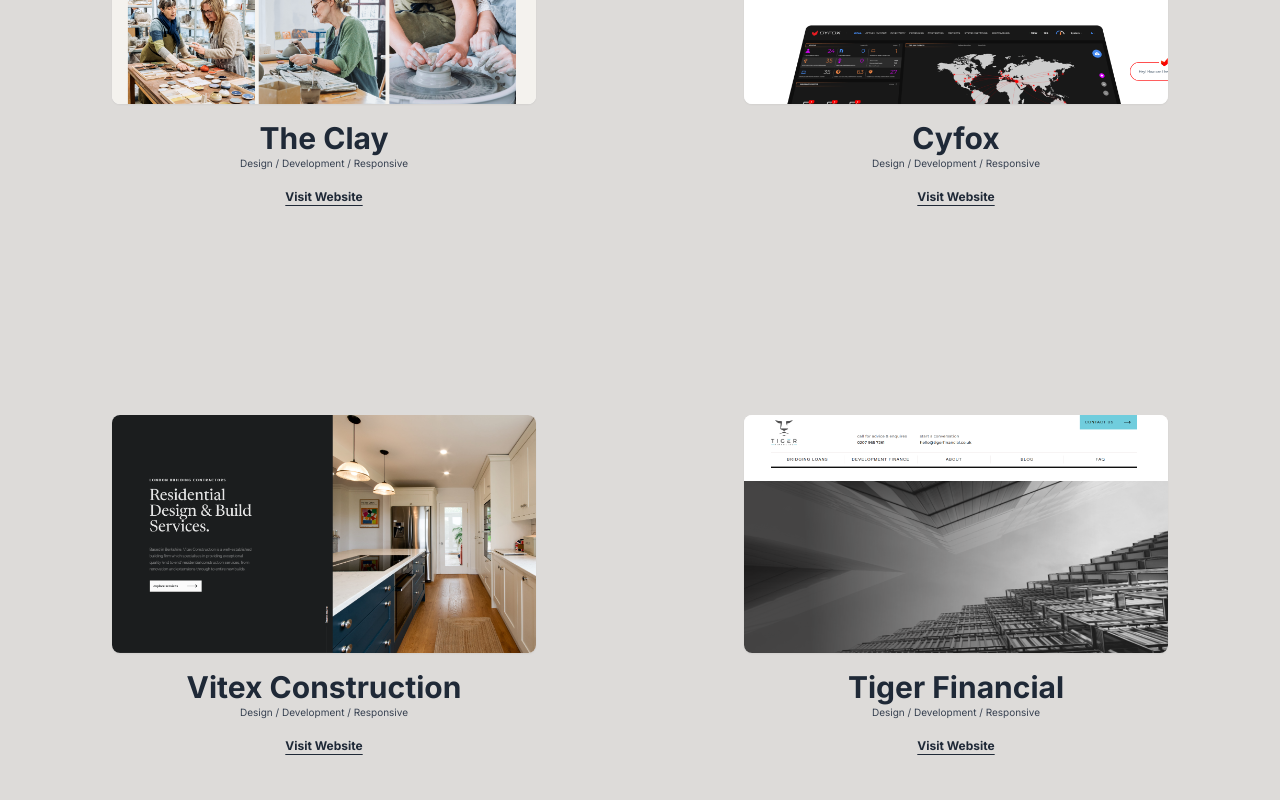
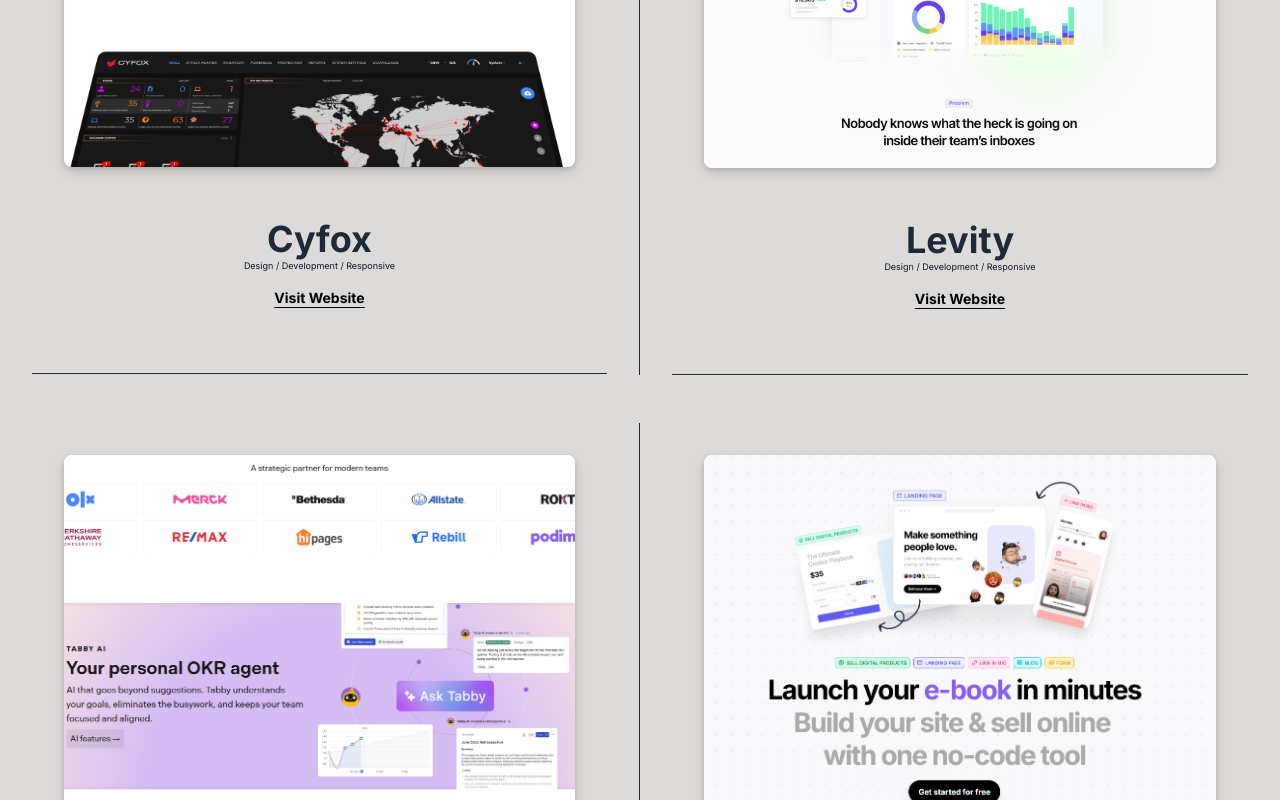
Before and after one commit to healer0805/GW-Portfolio, a Next.js app: page / in a window 1280 px wide. Shown: the part 1060-1860 px from the top of the page. Built offline with nearby package versions, Linux system fonts and the light colour scheme.

Commit message:
update: style

```diff
--- a/app/globals.css
+++ b/app/globals.css
@@ -34,9 +34,9 @@
     font-weight: bold;
     display: inline-block;
     text-align: left;
-    color: #2C2A2F;
-    letter-spacing: 0px;
-    font-size: 16px;
+    color: #202630;
+    letter-spacing: 0;
+    font-size: 13px;
     cursor: pointer;
     transition: background-color 0.5s ease;
   }
@@ -51,6 +51,7 @@
 
   .underline-straight {
     text-decoration: underline;
+    text-decoration-thickness: 1px;
     text-underline-offset: 0.25rem;
   }
 
@@ -110,3 +111,70 @@
   /* background-color: #000; */
   border-color: #000;
 }
+
+/* Custom media query for 1440px width */
+/* Responsive breakpoints for project cards */
+/* At 1200px and above: px-2em, pt-2em, pb-4em */
+@media (min-width: 1200px) {
+  .project-card-1200 {
+    padding-left: 2em;
+    padding-right: 2em;
+    padding-top: 2em;
+    padding-bottom: 4em;
+  }
+}
+
+/* At 1024px: pt-3em, pb-5em */
+@media (width: 1024px) {
+  .project-card-1024 {
+    padding-top: 2em;
+    padding-bottom: 7em;
+  }
+}
+
+/* At 800px and below: single column and p-3em */
+@media (max-width: 800px) {
+  .project-card-800 {
+    padding: 3em;
+    padding-bottom: 6em;
+  }
+}
+
+/* At exactly 1440px: revert to original layout padding */
+@media (width: 1440px) {
+  .project-card-1440 {
+    padding-left: 2em;
+    padding-right: 2em;
+    padding-top: 3.5em;
+    padding-bottom: 12em;
+  }
+}
+
+/* Grid layout for projects section - 2 columns above 800px, 1 column at 800px and below */
+@media (min-width: 801px) {
+  .project-grid-800 {
+    grid-template-columns: repeat(2, minmax(0, 1fr));
+  }
+}
+
+/* Project card title font size for width < 1200px */
+@media (max-width: 1199px) {
+  .project-title-responsive {
+    font-size: 30px;
+    line-height: 35px !important;
+  }
+}
+
+/* Remove vertical line between columns when width < 800px */
+@media (max-width: 799px) {
+  .project-column-border {
+    border-right: none !important;
+    padding-right: 0 !important;
+    padding-left: 0 !important;
+  }
+}
+
+/* Project image shadow - consistent across all widths */
+.project-image-shadow {
+  box-shadow: 0 4px 12px rgba(0, 0, 0, 0.15), 0 2px 4px rgba(0, 0, 0, 0.1);
+}
--- a/components/Navbar.tsx
+++ b/components/Navbar.tsx
@@ -41,7 +41,7 @@
             />
           </div>
         </Link>
-        <div className="flex gap-8">
+        <div className="flex gap-5">
           {navItems.map((item) => {
             const isActive = pathname === item.href
             return (
--- a/components/Projects/ProjectCard.tsx
+++ b/components/Projects/ProjectCard.tsx
@@ -9,26 +9,31 @@
 
 export default function ProjectCard({ title, description, image, url }: ProjectCardProps) {
   return (
-    <div className="group cursor-pointer p-20 text-center">
-      <div className="mb-4 overflow-hidden rounded-lg bg-white shadow-sm transition-all duration-300 group-hover:shadow-lg">
-        <div className="relative aspect-video w-full overflow-hidden">
+    <div className="group text-center border-b border-gray-800 pt-[3.5em] pb-[12em] px-[2em] project-card-1024 project-card-1200 project-card-800 project-card-1440">
+      <a
+        href={url}
+        target="_blank"
+        rel="noopener noreferrer"
+        className="block mb-4 overflow-hidden rounded-lg bg-white project-image-shadow transition-all duration-300 group-hover:shadow-xl cursor-pointer"
+      >
+        <div className="relative w-full overflow-hidden" style={{ aspectRatio: '16/11' }}>
           <Image
             src={image}
             alt={title}
             fill
             className="object-cover transition-transform duration-500 ease-out group-hover:scale-110"
-            sizes="(max-width: 768px) 100vw, (max-width: 1200px) 50vw, 33vw"
+            sizes="(max-width: 768px) 100vw, (max-width: 1200px) 40vw, 33.33vw"
           />
           <div className="absolute inset-0 bg-black opacity-0 transition-opacity duration-300 group-hover:opacity-5" />
         </div>
-      </div>
-      <h3 className="text-3xl font-bold text-gray-800 transition-colors duration-300 group-hover:text-gray-900">{title}</h3>
-      <p className="text-[10px] text-gray-700 mb-3 transition-colors duration-300 group-hover:text-gray-800">{description}</p>
+      </a>
+      <h3 className="text-4xl font-bold text-gray-800 transition-colors duration-300 group-hover:text-gray-900 pt-[1em] project-title-responsive">{title}</h3>
+      <p className="text-[9px] text-gray-900 mb-3 transition-colors duration-300 group-hover:text-gray-800">{description}</p>
       <a
         href={url}
         target="_blank"
         rel="noopener noreferrer"
-        className="text-[12px] text-gray-800 underline-straight hover:text-gray-600 transition-all duration-300 inline-block font-bold group-hover:translate-x-1"
+        className="text-[14px] text-black underline-straight hover:text-gray-600 transition-all duration-300 inline-block font-bold group-hover:translate-x-1"
       >
         Visit Website
       </a>
--- a/components/Projects/ProjectsSection.tsx
+++ b/components/Projects/ProjectsSection.tsx
@@ -44,19 +44,20 @@
   return (
     <section className="py-16 px-8">
       <div className="">
-        <div className="grid grid-cols-1 md:grid-cols-2 gap-8 lg:gap-12">
+        <div className="grid grid-cols-1 project-grid-800 gap-y-8 lg:gap-y-12">
           {projects.map((project, index) => {
             const rowIndex = getRowIndex(index)
             const isVisible = visibleCards.has(index)
+            const isLeftColumn = index % 2 === 0
             return (
               <div
                 key={project.id}
                 ref={(el) => {
                   cardRefs.current[index] = el
                 }}
-                className={`fade-in-row ${isVisible ? 'visible' : ''}`}
+                className={`fade-in-row ${isVisible ? 'visible' : ''} ${isLeftColumn ? 'md:border-r md:pr-6 lg:pr-8 border-gray-800 project-column-border' : 'md:pl-6 lg:pl-8 project-column-border'}`}
                 style={{
-                  transitionDelay: `${rowIndex * 0.15}s`,
+                  transitionDelay: `${rowIndex * 0.01}s`,
                 }}
               >
                 <ProjectCard
--- a/data/projects.ts
+++ b/data/projects.ts
@@ -9,14 +9,6 @@
 
 export const projects: Project[] = [
   {
-    id: 'theclay',
-    title: 'The Clay',
-    description: 'Design / Development / Responsive',
-    image: '/img/projects/ClayStudio.png',
-    tags: ['Design', 'Development', 'Responsive'],
-    url: 'https://theclay.studio/',
-  },
-  {
     id: 'cyfox',
     title: 'Cyfox',
     description: 'Design / Development / Responsive',
@@ -25,124 +17,12 @@
     url: 'https://www.cyfox.com/',
   },
   {
-    id: 'vitexconstruction',
-    title: 'Vitex Construction',
-    description: 'Design / Development / Responsive',
-    image: '/img/projects/vitexconstruction.png',
-    tags: ['Design', 'Development', 'Responsive'],
-    url: 'https://vitexconstruction.co.uk/',
-  },
-  {
-    id: 'tigerfinancial',
-    title: 'Tiger Financial',
-    description: 'Design / Development / Responsive',
-    image: '/img/projects/tigerfinancial.png',
-    tags: ['Design', 'Development', 'Responsive'],
-    url: 'https://tigerfinancial.co.uk/',
-  },
-  {
-    id: 'famulor',
-    title: 'Famulor',
-    description: 'Design / Development / Responsive',
-    image: '/img/projects/PremuimCars.jpg',
-    tags: ['Design', 'Development', 'Responsive'],
-    url: 'https://www.famulor.io/',
-  },
-  {
-    id: 'staceylewis',
-    title: 'Stacey Lewis',
-    description: 'Design / Development / Responsive',
-    image: '/img/projects/stacey-lewis.png',
-    tags: ['Design', 'Development', 'Responsive'],
-    url: 'https://stacey-lewis.com/',
-  },
-  {
-    id: 'knnox',
-    title: 'Knnox',
-    description: 'Design / Development / Responsive',
-    image: '/img/projects/knnox.png',
-    tags: ['Design', 'Development', 'Responsive'],
-    url: 'https://knnox.com/',
-  },
-  {
-    id: 'jameskendall',
-    title: 'James Kendall',
-    description: 'Design / Development / Responsive',
-    image: '/img/projects/jameskendall.jpg',
-    tags: ['Design', 'Development', 'Responsive'],
-    url: 'https://www.jameskendall.co.uk/',
-  },
-  {
-    id: 'plantprofile',
-    title: 'Plant Profile',
-    description: 'Design / Development / Responsive',
-    image: '/img/projects/plantprofile.png',
-    tags: ['Design', 'Development', 'Responsive'],
-    url: 'https://www.plantprofile.com/',
-  },
-  {
-    id: 'hiraethhomestore',
-    title: 'Hiraeth Home Store',
-    description: 'Design / Development / Responsive',
-    image: '/img/projects/hiraethhomestore.png',
-    tags: ['Design', 'Development', 'Responsive'],
-    url: 'https://hiraethhomestore.co.uk/',
-  },
-  {
-    id: 'patrickandrosie',
-    title: 'Patrick + Rosie',
-    description: 'Design / Development / Responsive',
-    image: '/img/projects/patrickandrosie.jpg',
-    tags: ['Design', 'Development', 'Responsive'],
-    url: 'https://patrickandrosie.co.uk/',
-  },
-  {
-    id: 'primepropertyagents',
-    title: 'Prime Property Agents',
-    description: 'Design / Development / Responsive',
-    image: '/img/projects/primepropertyagents.jpg',
-    tags: ['Design', 'Development', 'Responsive'],
-    url: 'https://www.primepropertyagents.com/',
-  },
-  {
-    id: 'dublanc',
-    title: 'Dublanc Studio',
-    description: 'Design / Development / Responsive',
-    image: '/img/projects/dublanc.jpg',
-    tags: ['Design', 'Development', 'Responsive'],
-    url: 'https://dublanc-studio.com/',
-  },
-  {
-    id: 'thehomecloud',
-    title: 'The Home Cloud',
-    description: 'Design / Development / Responsive',
-    image: '/img/projects/thehomecloud.jpg',
-    tags: ['Design', 'Development', 'Responsive'],
-    url: 'https://thehomecloud.co.uk/',
-  },
-  {
-    id: 'getquin',
-    title: 'GetQuin',
-    description: 'Design / Development / Responsive',
-    image: '/img/projects/getquin.png',
-    tags: ['Design', 'Development', 'Responsive'],
-    url: 'https://www.getquin.com/',
-  },
-  {
     id: 'levity',
     title: 'Levity',
     description: 'Design / Development / Responsive',
     image: '/img/projects/levity.png',
     tags: ['Design', 'Development', 'Responsive'],
     url: 'https://levity.ai/',
-  },
-  {
-    id: 'plaid',
-    title: 'Plaid',
-    description: 'Design / Development / Responsive',
-    image: '/img/projects/plaid.png',
-    tags: ['Design', 'Development', 'Responsive'],
-    url: 'https://plaid.com/',
   },
   {
     id: 'tability',
@@ -160,20 +40,4 @@
     tags: ['Design', 'Development', 'Responsive'],
     url: 'https://typedream.com/',
   },
-  {
-    id: 'velasca',
-    title: 'Velasca',
-    description: 'Design / Development / Responsive',
-    image: '/img/projects/velasca.png',
-    tags: ['Design', 'Development', 'Responsive'],
-    url: 'https://www.velasca.com/',
-  },
-  {
-    id: 'nuditea',
-    title: 'Nuditea',
-    description: 'Design / Development / Responsive',
-    image: '/img/projects/nuditea.png',
-    tags: ['Design', 'Development', 'Responsive'],
-    url: 'https://nuditea.com/',
-  },
 ]
```
